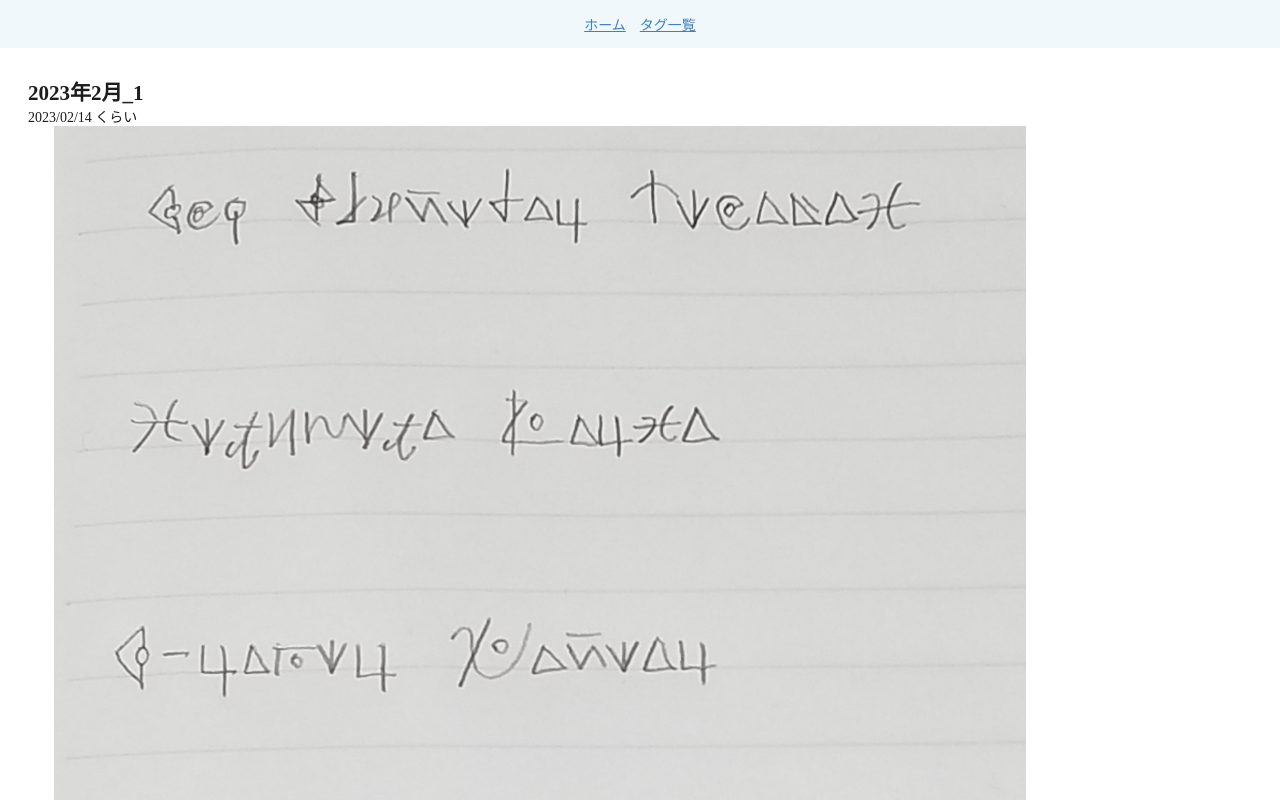
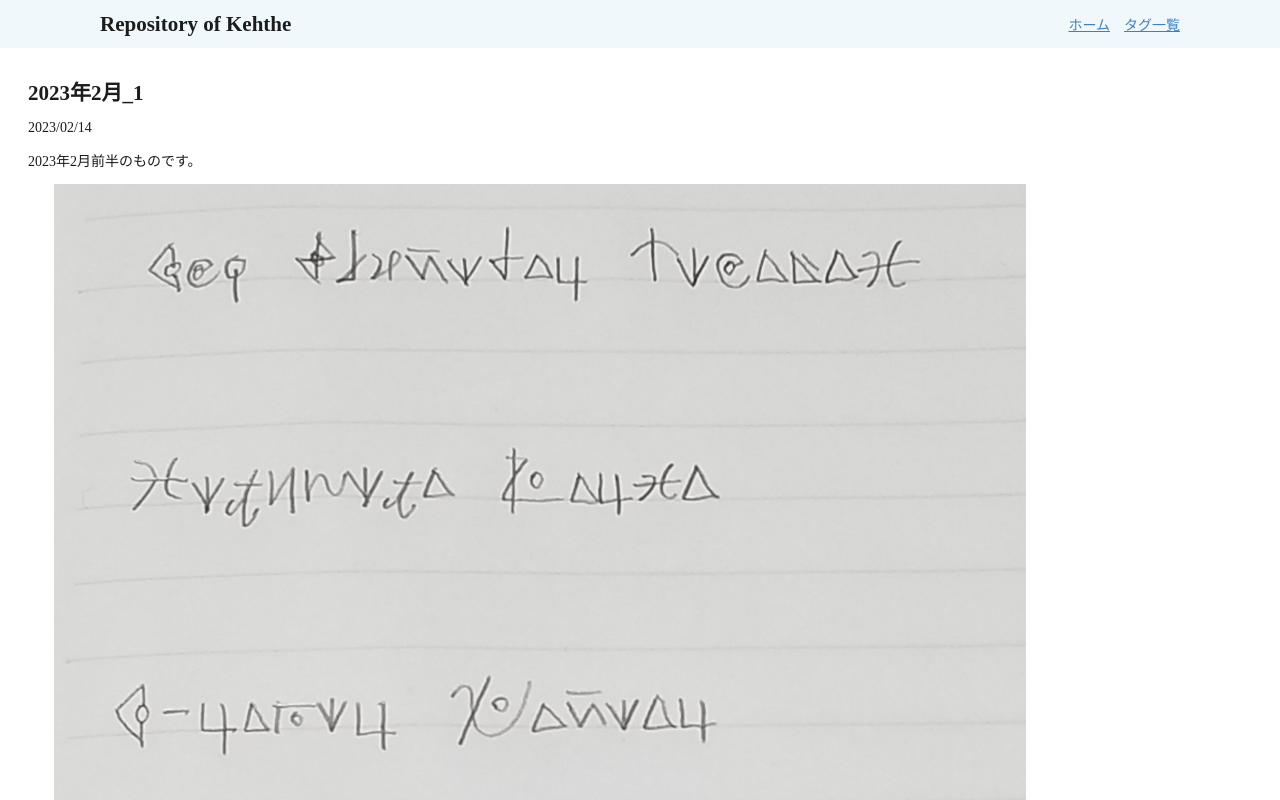
Before and after one commit to gckohaku/CreativeLanguageArchive, a Vue app: page /content/2023_02_1 in a window 1280 px wide. Shown: the top 800 px of the page. Built offline with nearby package versions, Linux system fonts and the light colour scheme.

Commit message:
edit iroiro

```diff
--- a/src/App.vue
+++ b/src/App.vue
@@ -18,4 +18,8 @@ import Header from './components/Header.vue';
 	box-sizing: border-box;
 	width: 100%;
 }
+
+:deep(:is(h2, h3, h4, p, figure, ul)) {
+	margin-block-end: 1rem;
+}
 </style>
--- a/src/components/Header.vue
+++ b/src/components/Header.vue
@@ -5,6 +5,7 @@
 <template>
 	<div class="header-wrapper">
 		<div class="header-container">
+			<h1 class="title-in-header">Repository of Kehthe</h1>
 			<nav>
 				<RouterLink to="/home">ホーム</RouterLink>
 				<RouterLink to="/tag-list">タグ一覧</RouterLink>
@@ -24,12 +25,19 @@
 	.header-container {
 		max-width: var(--commonContentWidth);
 		height: 100%;
+		width: 100%;
+		padding-inline: 1rem;
 		display: flex;
+		flex-wrap: wrap;
 		align-content: center;
+		justify-content: space-between;
+
+		.title-in-header {
+			font-size: 1.5rem;
+		}
 
 		nav {
 			display: flex;
-			width: 100%;
 			gap: 1rem;
 			align-items: center;
 			justify-content: center;
--- a/src/page-contents/2023.ts
+++ b/src/page-contents/2023.ts
@@ -8,17 +8,17 @@ export default () => {
 	contentsData.push({
 		id: "2023_02_1",
 		title: "2023年2月_1",
-		creatingDate: "2023/02/14 くらい",
+		creatingDate: "2023/02/14",
 		images: [imgDir + "02/2023_02_1.jpg"],
-		content: "[img_set|1]",
+		content: "2023年2月前半のものです。$&$[img_set|1]",
 		tags: ["2023"],
 	});
 	contentsData.push({
 		id: "2023_02_2",
 		title: "2023年2月_2",
-		creatingDate: "2023/02/27 くらい",
+		creatingDate: "2023/11/11",
 		images: [imgDir + "02/2023_02_2.png"],
-		content: "[img_set|1]",
+		content: "2023年2月後半のものです。$n$どうして11月に出来上がっているんですか？$&$[img_set|1]",
 		tags: ["2023"],
 	});
 	contentsData.push({
--- a/src/page-contents/longSentences/2022_12.ts
+++ b/src/page-contents/longSentences/2022_12.ts
@@ -8,9 +8,9 @@ export default () => {
 	contentsData.push({
 		id: "longSentences_2022_12",
 		title: "長文 2022年 12月",
-		creatingDate: "2023/02/14 くらい",
+		creatingDate: "2022/12/24",
 		images: [imgDir + "adc_01-1.png", imgDir + "adc_01-2.png", imgDir + "adc_02.png", imgDir + "adc_03.png", imgDir + "adc_04.png", imgDir + "adc_05.png", imgDir + "adc_06.png", imgDir + "adc_07.png", imgDir + "adc_08.png", imgDir + "adc_09.png"],
-		content: "[img_set|1]$&$[img_set|2]$&$[img_set|3]$&$[img_set|4]$&$[img_set|5]$&$[img_set|6]$&$[img_set|7]$&$[img_set|8]$&$[img_set|9]$&$[img_set|10]",
+		content: "実は別のところでも公開していたりするのですが、そこでは発音の仕方なんかも公開していたりしています。$n$探してみてね$&$[img_set|1]$&$[img_set|2]$&$[img_set|3]$&$[img_set|4]$&$[img_set|5]$&$[img_set|6]$&$[img_set|7]$&$[img_set|8]$&$[img_set|9]$&$[img_set|10]",
 		tags: ["長文", "2022"],
 	});
 }
--- a/src/views/HomeView.vue
+++ b/src/views/HomeView.vue
@@ -3,6 +3,12 @@
 </script>
 
 <template>
+	<section class="before-index">
+		<h2>このサイトはなに？</h2>
+		<p>このサイトは、私が制作している創作言語 (人工言語) の画像をまとめておくためのサイトです。<br>そういう場所が必要だと感じたから用意した。</p>
+		<p>現在、アルファ版として公開中です。</p>
+	</section>
+
 	<div class="index-container">
 		<ul>
 			<li>
@@ -16,6 +22,10 @@
 </template>
 
 <style scoped lang="scss">
+h2, p {
+	text-align: center;
+}
+
 .index-container {
 	display: flex;
 	justify-content: center;
```
